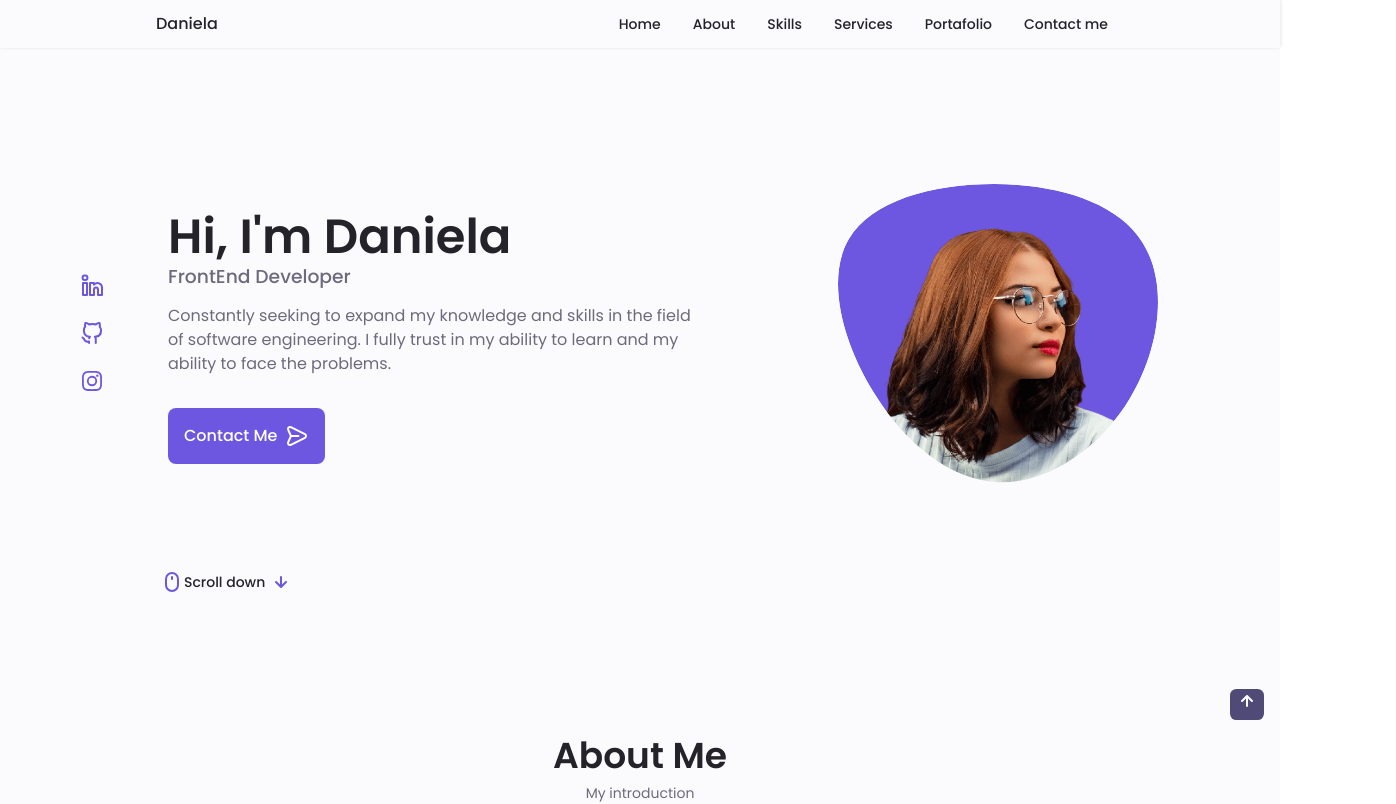
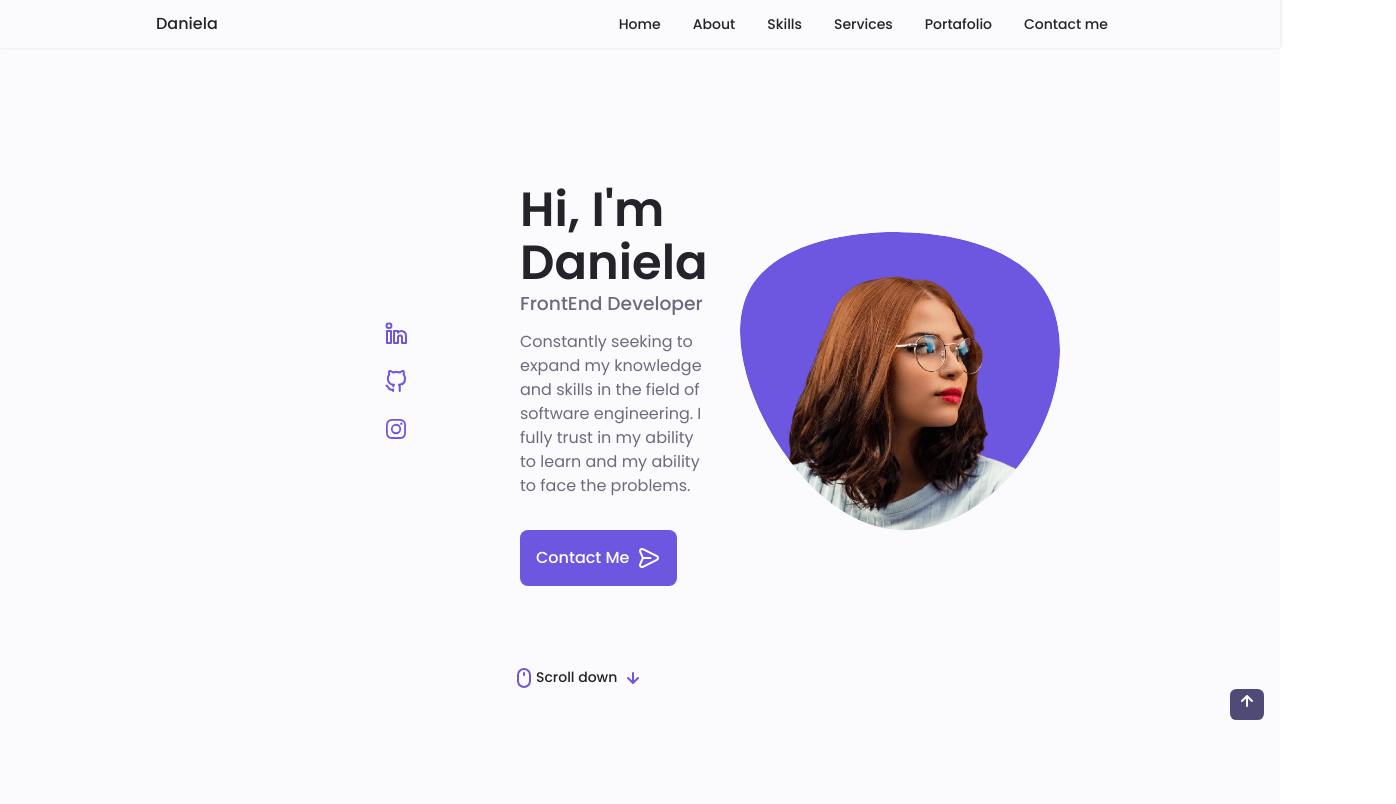
Before and after one commit to DaniBonica001/my-portafolio, a React (Vite) app: page / in a window 1280 px wide. Shown: the top 804 px of the page, 1396 px wide, since content can reach past the window. Built offline with nearby package versions, Linux system fonts and the light colour scheme.

Commit message:
style changes

```diff
--- a/src/Components/Home.jsx
+++ b/src/Components/Home.jsx
@@ -63,7 +63,7 @@ function Home() {
             <h1 className="home__title">Hi, I'm Daniela</h1>
             <h3 className="home__subtitle">FrontEnd Developer</h3>
             <p className="home__description">Constantly seeking to expand my knowledge and skills in the field of software engineering. I fully trust in my ability to learn and my ability to face the problems.</p>
-            <a href="" className="button button--flex">
+            <a href="#contact" className="button button--flex">
                 Contact Me <UilMessage className="button__icon"/>
             </a>
           </div>
@@ -71,7 +71,7 @@ function Home() {
         <div className="home__scroll">
             <a href="" className="home__scroll-button button--flex">
                 <UilMouseAlt className="home__scroll-mouse"/>
-                <span className="home__scroll-name">Scroll down </span>
+                <a href="#about" className="home__scroll-name">Scroll down </a>
                 <UilArrowDown className="home__scroll-arrow"/>
             </a>
         </div>
--- a/src/Components/styles.css
+++ b/src/Components/styles.css
@@ -697,7 +697,6 @@ img {
   font-size: var(--small-font-size);
   color: var(--title-color);
   padding-left: 1rem;
-  padding-top: 5rem;
 }
 
 .contact__input{
@@ -1052,7 +1051,8 @@ img {
 
   .home__container{
     max-width: fit-content;
-    margin-left: 6rem;
+    margin-left: 28rem;
+    margin-right: 20rem;
   }
 
   .home__blob{
@@ -1060,7 +1060,7 @@ img {
   }
 
   .home__social{
-    transform: translateX(-2rem);
+    transform: translateX(-5rem);
   }
 
   .services__container{
@@ -1072,7 +1072,7 @@ img {
   }
 
   .portafolio__swiper{
-    max-width: 1000px;
+    max-width: 1500px;
   }
 
   .contact__form{
```
